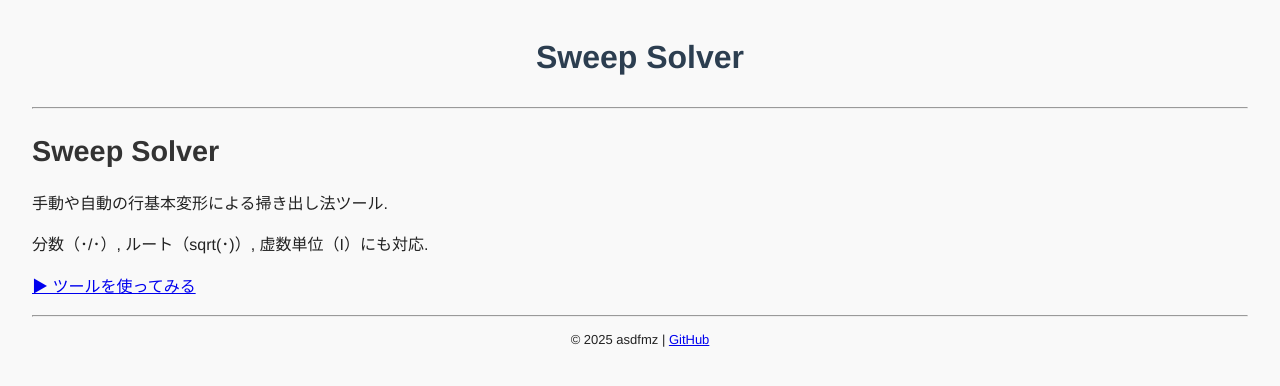
After one commit to asdfmz/sweep-solver, a Flask app: template templates/index.html in a window 1280 px wide. The commit adds this page. Shown: the top 386 px of the page. Run offline with Flask 3, Linux system fonts and the light colour scheme; the template is opened without the code that fills it, so the values that code supplies are empty.

Commit message:
add: index.html

```diff
--- a/routes/main.py
+++ b/routes/main.py
@@ -1,7 +1,7 @@
-from flask import Blueprint, redirect, url_for
+from flask import Blueprint, render_template, redirect, url_for
 
 bp = Blueprint("main", __name__)
 
 @bp.route("/")
 def root_redirect():
-    return redirect(url_for("init_matrix.size_form"))
+    return render_template("index.html")
--- a/static/css/base.css
+++ b/static/css/base.css
@@ -14,6 +14,13 @@ header h1 {
   color: #2c3e50;
 }
 
+h1 {
+  font-size: 1.8rem;
+  font-weight: bold;
+  margin-bottom: 0.5em;
+  color: #333;
+}
+
 h2 {
   font-size: var(--font-lg);
   margin-bottom: var(--space-sm);
--- /dev/null
+++ b/templates/index.html
@@ -0,0 +1,7 @@
+{% extends "base.html" %}
+{% block content %}
+    <h1>Sweep Solver</h1>
+    <p>手動や自動の行基本変形による掃き出し法ツール. </p>
+    <p>分数（･/･）, ルート（sqrt(･)）, 虚数単位（I）にも対応. </p>
+    <p><a href="/init">▶ ツールを使ってみる</a></p>
+{% endblock %}
```
